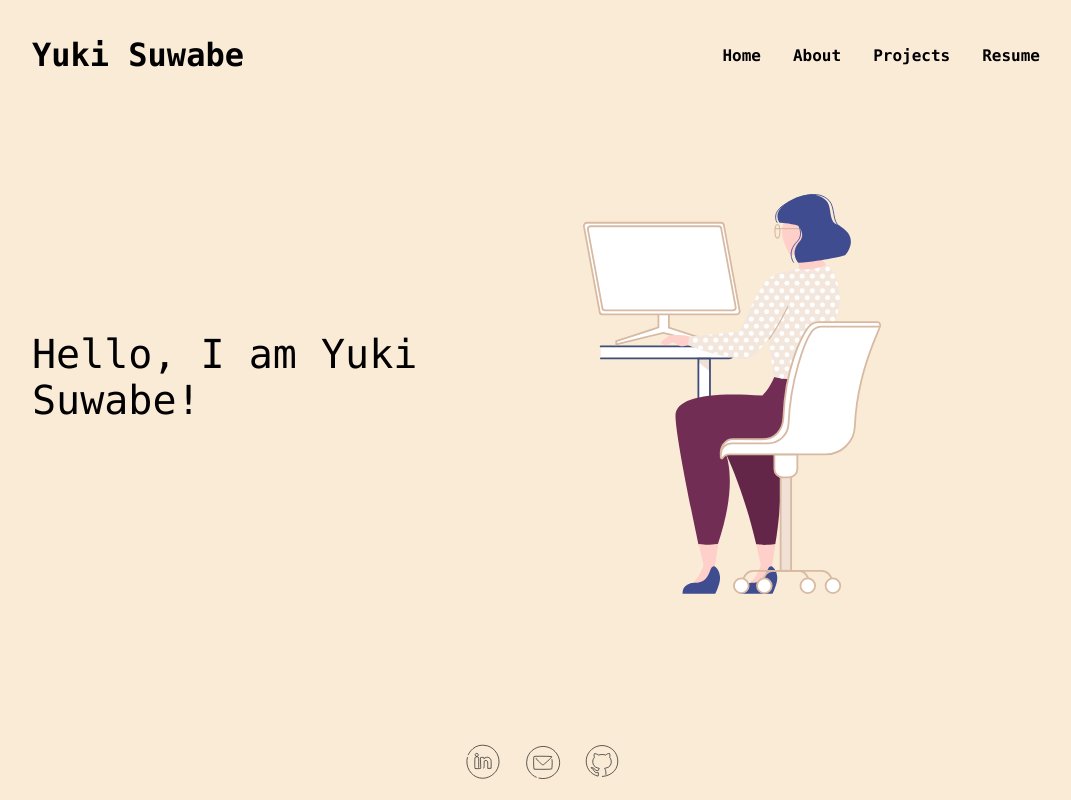
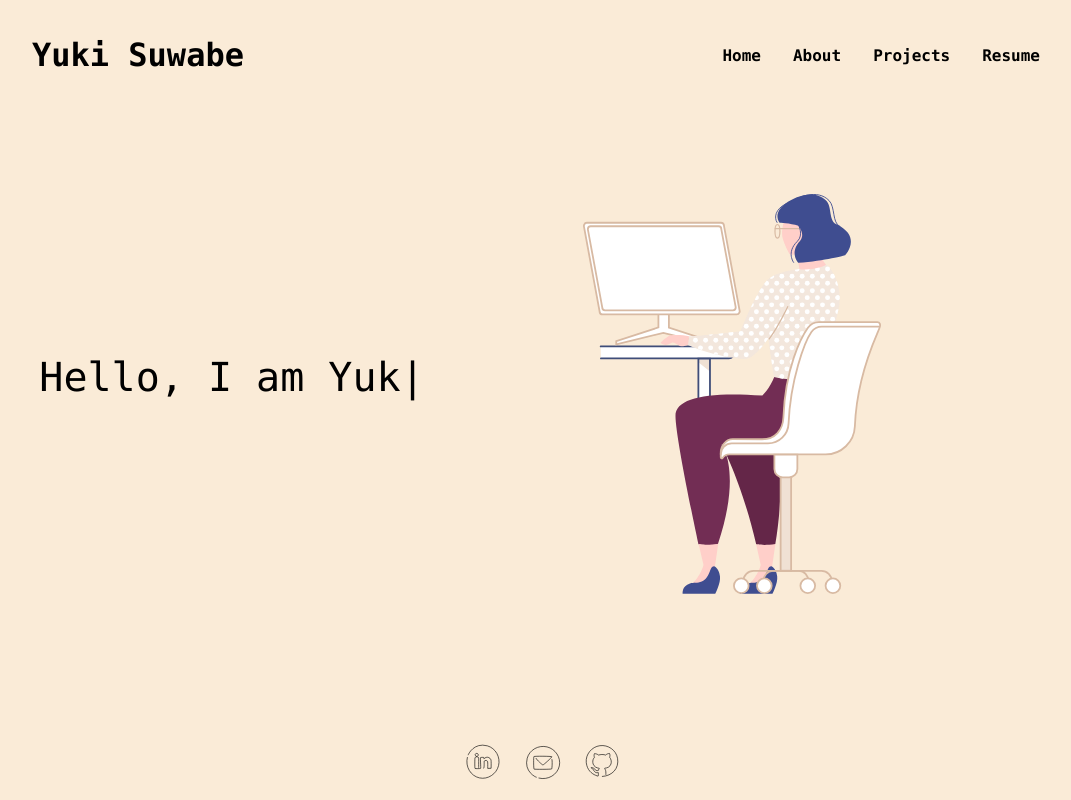
Before and after one commit to yukisuwabe/yukisuwabe.github.io, a React (Create React App) app: page / in a window 1280 px wide. Shown: the whole page, without its empty margins (108-1179 px from the left). Built offline with nearby package versions, Linux system fonts and the light colour scheme.

Commit message:
Added typing animation

```diff
--- a/package.json
+++ b/package.json
@@ -8,11 +8,12 @@
     "@testing-library/user-event": "^13.5.0",
     "components": "^0.1.0",
     "gh-pages": "^4.0.0",
-    "react": "^18.1.0",
-    "react-dom": "^18.1.0",
+    "react": "^18.2.0",
+    "react-dom": "^18.2.0",
     "react-icons": "^4.3.1",
     "react-router-dom": "^6.3.0",
     "react-scripts": "^5.0.1",
+    "react-type-animation": "^2.1.2",
     "styled": "^1.0.0",
     "styled-components": "^5.3.5",
     "web-vitals": "^2.1.4"
--- a/src/pages/index.js
+++ b/src/pages/index.js
@@ -1,6 +1,7 @@
 import React from 'react';
-import '../style.css'
-import myAvatar from '../files/character.svg'
+import '../style.css';
+import myAvatar from '../files/character.svg';
+import { TypeAnimation } from 'react-type-animation';
 
 const Home = () => {
     return (
@@ -8,11 +9,16 @@ const Home = () => {
             <div id="home-container">
                 <div id="home-left">
 
-                    <h1>Hello, I am Yuki Suwabe!</h1>
-
+                    <TypeAnimation
+                        sequence={['Hello,', 500, 'Hello, I am', 500, 'Hello, I am Yuki Suwabe', 500]}
+                        //  Replacing previous Text
+                        // style={{ fontSize: '2em' }}
+                        wrapper="h1"
+                        repeat={Infinity}
+                    />
                 </div>
                 <div id="home-right">
-                    <img id= "home-img" src= {myAvatar} alt="SVG"></img>
+                    <img id="home-img" src={myAvatar} alt="SVG"></img>
                 </div>
             </div>
         </div>
```
Also changed, not shown: 2 other files (tests, documents, lock files or other folders).
